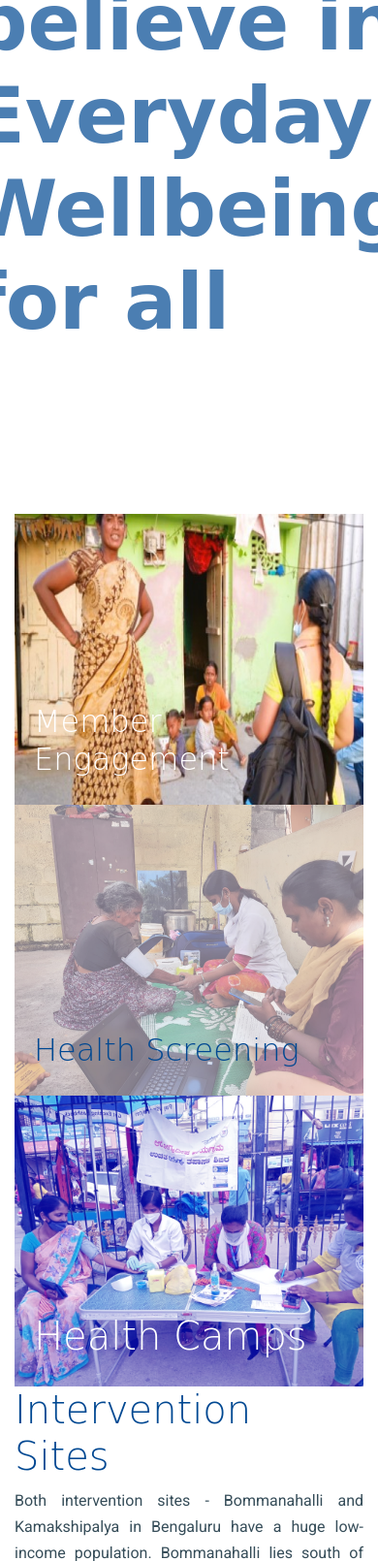
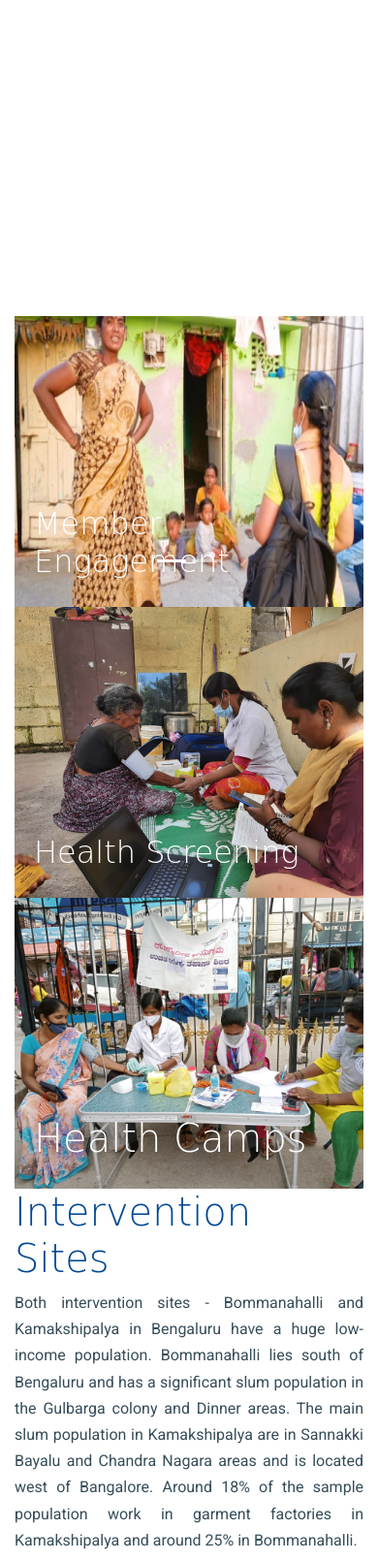
Before and after one commit to WebsiteMaker02/swatiproj, a Django app: page / in a window 390 px wide; the page is wider, and only the part inside the window is pictured. Shown: the part 510-2120 px from the top of that part at 97% size. Run offline with Django 3.2, Linux system fonts and the light colour scheme; some libraries are stand-ins or nearby versions; some web fonts are replaced.

Commit message:
New commit

```diff
--- a/static/website/css/style.css
+++ b/static/website/css/style.css
@@ -1840,3 +1840,8 @@
   line-height: 1.5; }
   .event-29191 h3 a {
     color: #000; }
+ /* .carouselExampleCaptions */
+  /* { */
+  /* min-height:300px; */
+  /* height:100%; */
+  /* } */
--- a/swatiapp/templates/index.html
+++ b/swatiapp/templates/index.html
@@ -11,7 +11,7 @@
     <link href="https://fonts.googleapis.com/css?family=Mansalva|Roboto&display=swap" rel="stylesheet">
 
     <link rel="stylesheet" href="{% static 'website/fonts/icomoon/style.css' %}">
-
+    <link href="https://cdn.jsdelivr.net/npm/bootstrap@5.2.0-beta1/dist/css/bootstrap.min.css" rel="stylesheet" integrity="sha384-0evHe/X+R7YkIZDRvuzKMRqM+OrBnVFBL6DOitfPri4tjfHxaWutUpFmBp4vmVor" crossorigin="anonymous">
     <link rel="stylesheet" href="{% static 'website/css/bootstrap.min.css' %}">
     <link rel="stylesheet" href="{% static 'website/css/animate.min.css' %}">
     <link rel="stylesheet" href="{% static 'website/css/jquery.fancybox.min.css' %}">
@@ -22,11 +22,16 @@
 
     <!-- MAIN CSS -->
     <link rel="stylesheet" href="{% static 'website/css/style.css' %}">
-
   </head>
 
   <body data-spy="scroll" data-target=".site-navbar-target" data-offset="300">
-
+<style type="text/css">
+        ul
+        {
+            text-align: right;
+            list-style-type: none;
+        }
+    </style>
 
     <div class="site-wrap" id="home-section">
 
@@ -62,12 +67,12 @@
           <div class="row align-items-center position-relative">
 
 
-            <div class="site-logo">
+            <div class="site-logo:right" style="width:auto !important">
               <a href="{% url 'index'%}" class="text-white"> <img src="{% static 'website/images/AarogyaLogo.jpg' %}" alt="Image" class="img-fluid" style="height:120px;"/></a>
             </div>
 
 
-            <nav class="site-navigation text-left ml-auto " role="navigation">
+            <nav class="site-navigation text-left ml-auto " role="navigation" style="width:auto !important">
               <ul class="site-menu main-menu js-clone-nav ml-auto d-none d-lg-block">
                 <li class="active"><a href="{% url 'index'%}" class="nav-link">Home</a></li>
                 <li><a href="{% url 'about'%}" class="nav-link">About Us</a></li>
@@ -88,42 +93,56 @@
 
       </header>
 
-   <div class="owl-carousel-wrapper" style="opacity:70%;">
-
-
-
-      <div class="box-92819">
-        <h1 class="mb-3">We believe in Everyday Wellbeing for all</h1>
-        <!-- <p><a href="contact.html" class="btn btn-primary py-3 px-4 rounded-0">Join Us</a></p> -->
+<div id="carouselExampleCaptions" class="carousel slide" data-bs-ride="false">
+  <div class="carousel-indicators">
+    <button type="button" data-bs-target="#carouselExampleCaptions" data-bs-slide-to="0" class="active" aria-current="true" aria-label="Slide 1"></button>
+    <button type="button" data-bs-target="#carouselExampleCaptions" data-bs-slide-to="1" aria-label="Slide 2"></button>
+  </div>
+  <div class="carousel-inner">
+    <div class="carousel-item active">
+     <img src="{% static 'website/images/homepage1.jpg' %}" class="d-block w-100" alt="...">
+      <div class="carousel-caption d-none d-md-block">
+<!--        <h5>First slide label</h5>-->
+<!--        <p>Some representative placeholder content for the first slide.</p>-->
       </div>
-
-      <div>
-        <!-- <div class="ftco-cover-1 overlay" style="background-image: url('images/staff.jfif');"></div> -->
-        <!-- <div class="ftco-cover-1 overlay" style="background-image: url('/static/website/images/homepage1.jpg');"></div> -->
-        <!-- <div class="ftco-cover-1 overlay" style="background-image: url('/static/website/images/homepage1.jpg');"></div> -->
-
+    </div>
+    <div class="carousel-item">
+      <img src="{% static 'website/images/homepage2.jpg' %}" class="d-block w-100" alt="...">
+      <div class="carousel-caption d-none d-md-block">
+<!--        <h5>Second slide label</h5>-->
+        <h1 style="font-family: 'Comic Sans MS'; color:white">We believe in Everyday Wellbeing for all</h1>
       </div>
     </div>
 
+  </div>
+  <button class="carousel-control-prev" type="button" data-bs-target="#carouselExampleCaptions" data-bs-slide="prev">
+    <span class="carousel-control-prev-icon" aria-hidden="true"></span>
+    <span class="visually-hidden">Previous</span>
+  </button>
+  <button class="carousel-control-next" type="button" data-bs-target="#carouselExampleCaptions" data-bs-slide="next">
+    <span class="carousel-control-next-icon" aria-hidden="true"></span>
+    <span class="visually-hidden">Next</span>
+  </button>
+</div>
 
     <div class="container">
-      <div class="feature-29192-wrap d-md-flex" style="margin-top: -20px; position: relative; z-index: 2;">
+      <div class="feature-29192-wrap d-md-flex" style="margin-top: -280px; position: relative; z-index: 2;">
 
-        <a href="#" class="feature-29192 overlay-danger"  style="background-image: url('{% static "website/images/2.jpeg"%}');">
+        <a class="feature-29192 overlay-danger"  style="background-image: url('{% static "website/images/2.jpeg"%}'); cursor:none">
           <div class="text">
             <!-- <span class="meta">Member</span> -->
             <h3 class="text-cursive text-white h2">Member Engagement</h3>
           </div>
         </a>
 
-		<a class="feature-29192 overlay-success"  style="background-image: url('{% static "website/images/3.jpeg"%}'); background-color: #88828f">
+		<a class="feature-29192 overlay-danger"  style="background-image: url('{% static "website/images/3.jpeg"%}');cursor:none">
           <div class="text">
             <!-- <span class="meta" style="color: blue;">Health</span> -->
-            <h3 class="text-cursive text-blue h2">Health Screening</h3>
+            <h3 class="text-cursive text-white h2">Health Screening</h3>
           </div>
         </a>
 
-        <a class="feature-29192 overlay-warning" style="background-image: url('{% static "website/images/health.jpg"%}');">
+        <a class="feature-29192 overlay-danger" style="background-image: url('{% static "website/images/health.jpg"%}');cursor:none">
           <div class="text">
             <!-- <span class="meta">Health</span> -->
             <h3 class="text-cursive text-white h1">Health Camps</h3>
@@ -362,7 +381,7 @@
       </div>
     </div>
 
-    <div class="site-section bg-image overlay-primary" style="background-image: url('{% static "website/images/7.jpg');">
+    <div class="site-section bg-image" style="background-image: url('{% static "website/images/7.jpg"%}');">
 	<!-- background-image: url('images/mission.jfif');" -->
       <div class="container">
         <div class="row align-items-stretch">
@@ -485,7 +504,8 @@
     <script src="{% static 'website/js/jquery.fancybox.min.js' %}"></script>
     <script src="{% static 'website/js/jquery.easing.1.3.js' %}"></script>
     <script src="{% static 'website/js/aos.js' %}"></script>
-
+<script src="https://cdn.jsdelivr.net/npm/@popperjs/core@2.11.5/dist/umd/popper.min.js" integrity="sha384-Xe+8cL9oJa6tN/veChSP7q+mnSPaj5Bcu9mPX5F5xIGE0DVittaqT5lorf0EI7Vk" crossorigin="anonymous"></script>
+<script src="https://cdn.jsdelivr.net/npm/bootstrap@5.2.0-beta1/dist/js/bootstrap.min.js" integrity="sha384-kjU+l4N0Yf4ZOJErLsIcvOU2qSb74wXpOhqTvwVx3OElZRweTnQ6d31fXEoRD1Jy" crossorigin="anonymous"></script>
     <script src="js/main.js"></script>
 
   </body>
--- a/swatiapp/templates/team.html
+++ b/swatiapp/templates/team.html
@@ -104,7 +104,7 @@
       </div>
 
 
-        <div class="ftco-cover-1 overlay" style="background-image: url('images/staff.jfif');"></div>
+        <div class="ftco-cover-1 overlay" style="background-image: url('/static/website/images/staff.jfif');"></div>
 
     </div>
 
```
